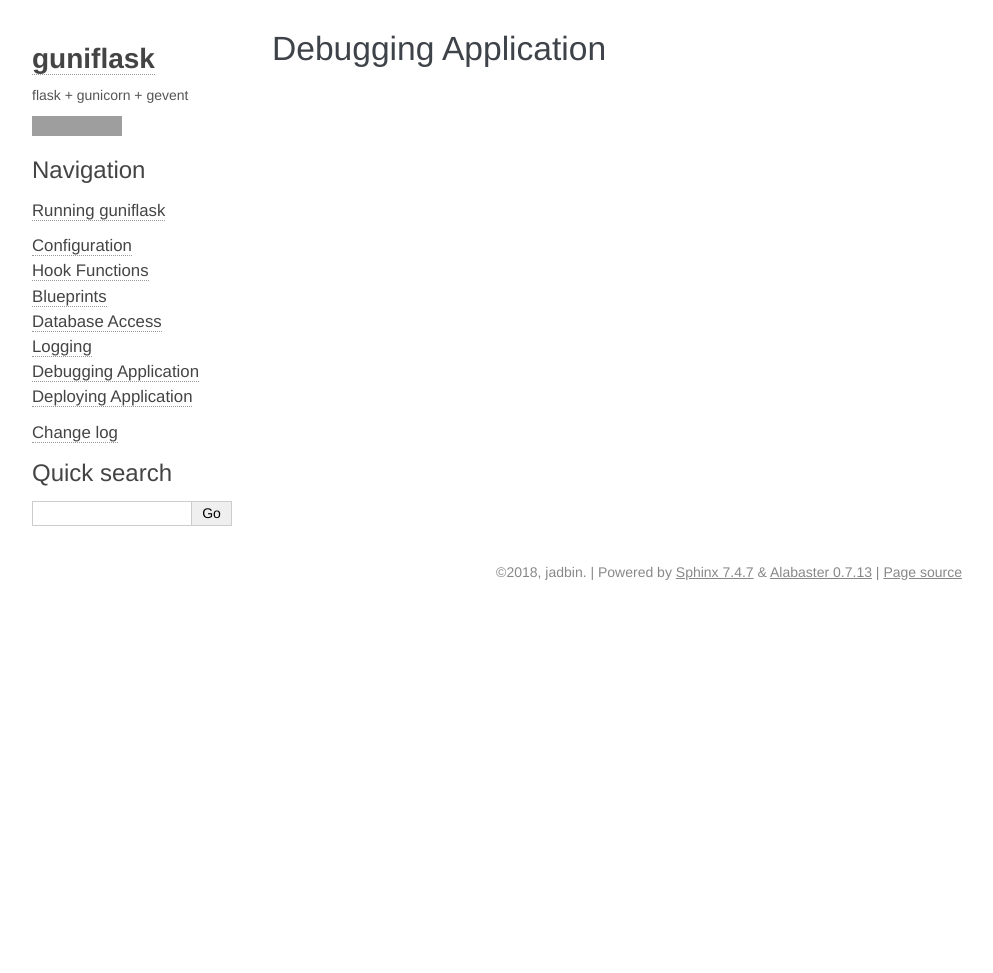
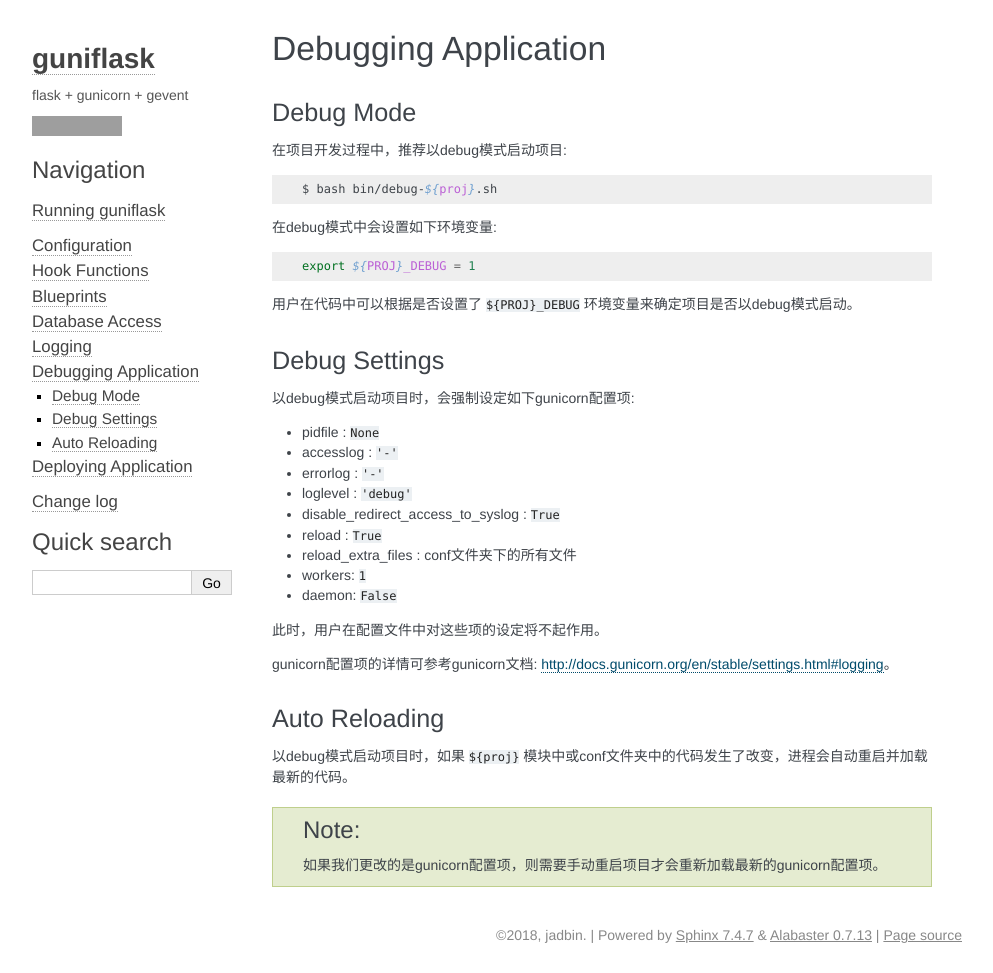
Before and after one commit to jadbin/guniflask, a Sphinx documentation site: the page built from docs/debug.rst, in a window 1280 px wide. Shown: the whole page, without its empty margins (148-1141 px from the left). Built offline with Sphinx 7.4.7, drawn with Linux system fonts in a browser that asks for light colours; before the commit the page ends 900 px from its top, so only the background shows below that; grey boxes are pictures that could not be loaded.

Commit message:
add docs

```diff
--- a/docs/debug.rst
+++ b/docs/debug.rst
@@ -2,3 +2,48 @@
 
 Debugging Application
 =====================
+
+Debug Mode
+----------
+
+在项目开发过程中，推荐以debug模式启动项目:
+
+.. code-block:: bash
+
+    $ bash bin/debug-${proj}.sh
+
+在debug模式中会设置如下环境变量:
+
+.. code-block:: bash
+
+    export ${PROJ}_DEBUG = 1
+
+用户在代码中可以根据是否设置了 ``${PROJ}_DEBUG`` 环境变量来确定项目是否以debug模式启动。
+
+Debug Settings
+--------------
+
+以debug模式启动项目时，会强制设定如下gunicorn配置项:
+
+- pidfile : ``None``
+- accesslog : ``'-'``
+- errorlog : ``'-'``
+- loglevel : ``'debug'``
+- disable_redirect_access_to_syslog : ``True``
+- reload : ``True``
+- reload_extra_files : conf文件夹下的所有文件
+- workers: ``1``
+- daemon: ``False``
+
+此时，用户在配置文件中对这些项的设定将不起作用。
+
+gunicorn配置项的详情可参考gunicorn文档: http://docs.gunicorn.org/en/stable/settings.html#logging。
+
+Auto Reloading
+--------------
+
+以debug模式启动项目时，如果 ``${proj}`` 模块中或conf文件夹中的代码发生了改变，进程会自动重启并加载最新的代码。
+
+.. note::
+
+    如果我们更改的是gunicorn配置项，则需要手动重启项目才会重新加载最新的gunicorn配置项。
--- a/docs/run.rst
+++ b/docs/run.rst
@@ -6,7 +6,7 @@ Running guniflask
 guniflask用于自动化构建基于flask + gunicorn + gevent的服务端的基础代码。
 
 .. note::
-    - 为了便于描述，在后续文档中我们用 ``${home}`` 表示项目所在的根目录，用 ``${proj}`` 表示项目的名称。
+    - 为了便于描述，在后续文档中我们用 ``${home}`` 表示项目所在的根目录， ``${proj}`` 表示项目的名称， ``${PROJ}`` 表示项目名称的uppercase形式。
     - 如果没有特殊声明，默认后续文档中执行命令的过程都是在项目根目录下完成的。
 
 在项目根目录下运行guniflask的:
```
Also changed, not shown: docs/deploy.rst (+4 -4 lines), docs/hook.rst (+12 -0 lines), docs/log.rst (+37 -0 lines).
